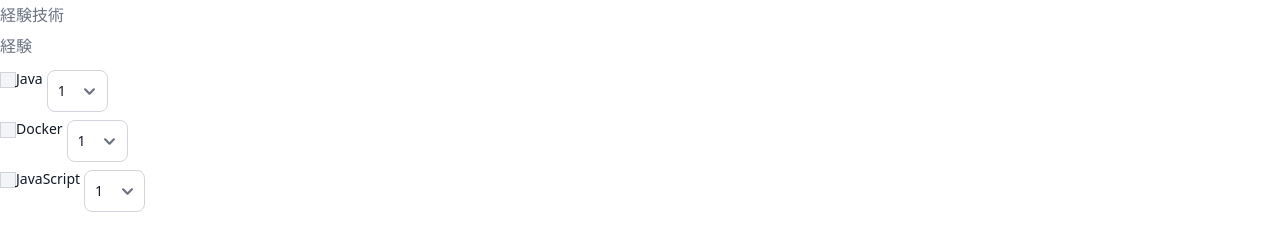
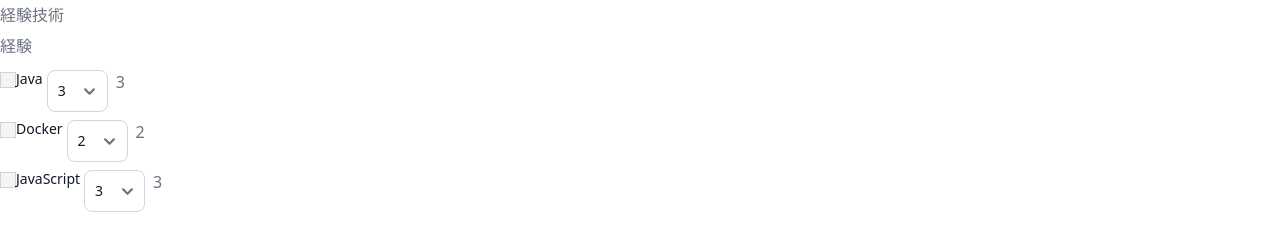
Before and after one commit to myantyuWorld/stackies-app, a Vue app in the folder frontend/vite_fast/: page /register in a window 1280 px wide. Shown: the part 350-600 px from the top of the page. Built offline with nearby package versions, Linux system fonts and the light colour scheme.

Commit message:
Ratingを動的な値で表示

```diff
--- a/frontend/vite_fast/src/components/ExperienceRating.vue
+++ b/frontend/vite_fast/src/components/ExperienceRating.vue
@@ -1,10 +1,13 @@
 <script setup lang="ts">
-defineProps<{
+import { ref } from 'vue';
+import MasterDataItem from '../components/MasterDataItem.vue'
+import Rating from '../components/Rating.vue'
+
+const data = defineProps<{
   itemName: string,
   experienceRate: int
 }>()
-import MasterDataItem from '../components/MasterDataItem.vue'
-import Rating from '../components/Rating.vue'
+const aaa  = ["1","2","3","4","5"]
 </script>
 <template>
 
@@ -13,7 +16,7 @@
 
       <MasterDataItem :name=itemName />
       <div class="p-1 w-1/4 hover:scale-105 duration-500">
-        <select id="countries"
+        <select v-model="data.experienceRate" id="countries"
           class="bg-gray-50 border border-gray-300 text-gray-900 text-sm rounded-lg focus:ring-blue-500 focus:border-blue-500 block w-full p-2.5 dark:bg-gray-700 dark:border-gray-600 dark:placeholder-gray-400 dark:text-white dark:focus:ring-blue-500 dark:focus:border-blue-500">
           <option value="1">1</option>
           <option value="2">2</option>
@@ -23,7 +26,7 @@
         </select>
       </div>
       <div class="p-1 sm:w-1/4 lg:w-2/4 w-full hover:scale-105 duration-500">
-        <Rating :rate=experienceRate />
+        <Rating :rate=data.experienceRate />
       </div>
     </div>
 
--- a/frontend/vite_fast/src/components/Rating.vue
+++ b/frontend/vite_fast/src/components/Rating.vue
@@ -1,11 +1,15 @@
 <script setup lang="ts">
+import { ref } from 'vue';
+
 defineProps<{
   rate: int
 }>()
+
 </script>
 <template>
   <div class="flex items-center">
-    <svg aria-hidden="true" class="w-10 h-10 text-yellow-400" fill="currentColor" viewBox="0 0 20 20" xmlns="http://www.w3.org/2000/svg" v-for="n of rate" :key="n" ><title>First star</title><path d="M9.049 2.927c.3-.921 1.603-.921 1.902 0l1.07 3.292a1 1 0 00.95.69h3.462c.969 0 1.371 1.24.588 1.81l-2.8 2.034a1 1 0 00-.364 1.118l1.07 3.292c.3.921-.755 1.688-1.54 1.118l-2.8-2.034a1 1 0 00-1.175 0l-2.8 2.034c-.784.57-1.838-.197-1.539-1.118l1.07-3.292a1 1 0 00-.364-1.118L2.98 8.72c-.783-.57-.38-1.81.588-1.81h3.461a1 1 0 00.951-.69l1.07-3.292z"></path></svg>
-    <svg aria-hidden="true" class="w-10 h-10 text-gray-300 dark:text-gray-500" fill="currentColor" viewBox="0 0 20 20" xmlns="http://www.w3.org/2000/svg" v-for="n of 5 - rate" :key="n"><title>Fifth star</title><path d="M9.049 2.927c.3-.921 1.603-.921 1.902 0l1.07 3.292a1 1 0 00.95.69h3.462c.969 0 1.371 1.24.588 1.81l-2.8 2.034a1 1 0 00-.364 1.118l1.07 3.292c.3.921-.755 1.688-1.54 1.118l-2.8-2.034a1 1 0 00-1.175 0l-2.8 2.034c-.784.57-1.838-.197-1.539-1.118l1.07-3.292a1 1 0 00-.364-1.118L2.98 8.72c-.783-.57-.38-1.81.588-1.81h3.461a1 1 0 00.951-.69l1.07-3.292z"></path></svg>
+    {{ this.rate }}
+    <svg aria-hidden="true" class="w-10 h-10 text-yellow-400" fill="currentColor" viewBox="0 0 20 20" xmlns="http://www.w3.org/2000/svg" v-for="n of this.rate" v-bind:key="n" ><title>First star</title><path d="M9.049 2.927c.3-.921 1.603-.921 1.902 0l1.07 3.292a1 1 0 00.95.69h3.462c.969 0 1.371 1.24.588 1.81l-2.8 2.034a1 1 0 00-.364 1.118l1.07 3.292c.3.921-.755 1.688-1.54 1.118l-2.8-2.034a1 1 0 00-1.175 0l-2.8 2.034c-.784.57-1.838-.197-1.539-1.118l1.07-3.292a1 1 0 00-.364-1.118L2.98 8.72c-.783-.57-.38-1.81.588-1.81h3.461a1 1 0 00.951-.69l1.07-3.292z"></path></svg>
+    <svg aria-hidden="true" class="w-10 h-10 text-gray-300 dark:text-gray-500" fill="currentColor" viewBox="0 0 20 20" xmlns="http://www.w3.org/2000/svg" v-for="n of 5 - this.rate" :key="n"><title>Fifth star</title><path d="M9.049 2.927c.3-.921 1.603-.921 1.902 0l1.07 3.292a1 1 0 00.95.69h3.462c.969 0 1.371 1.24.588 1.81l-2.8 2.034a1 1 0 00-.364 1.118l1.07 3.292c.3.921-.755 1.688-1.54 1.118l-2.8-2.034a1 1 0 00-1.175 0l-2.8 2.034c-.784.57-1.838-.197-1.539-1.118l1.07-3.292a1 1 0 00-.364-1.118L2.98 8.72c-.783-.57-.38-1.81.588-1.81h3.461a1 1 0 00.951-.69l1.07-3.292z"></path></svg>
   </div>
 </template>
```
